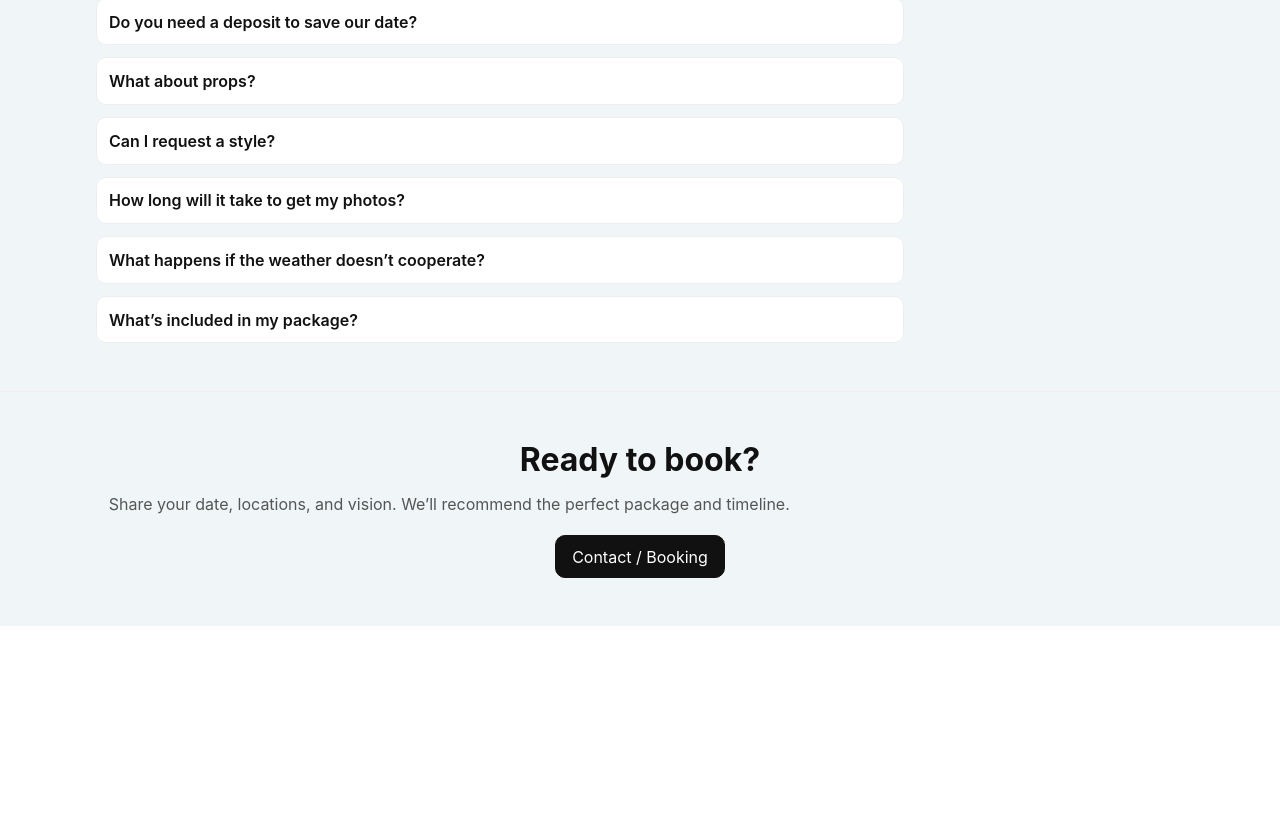
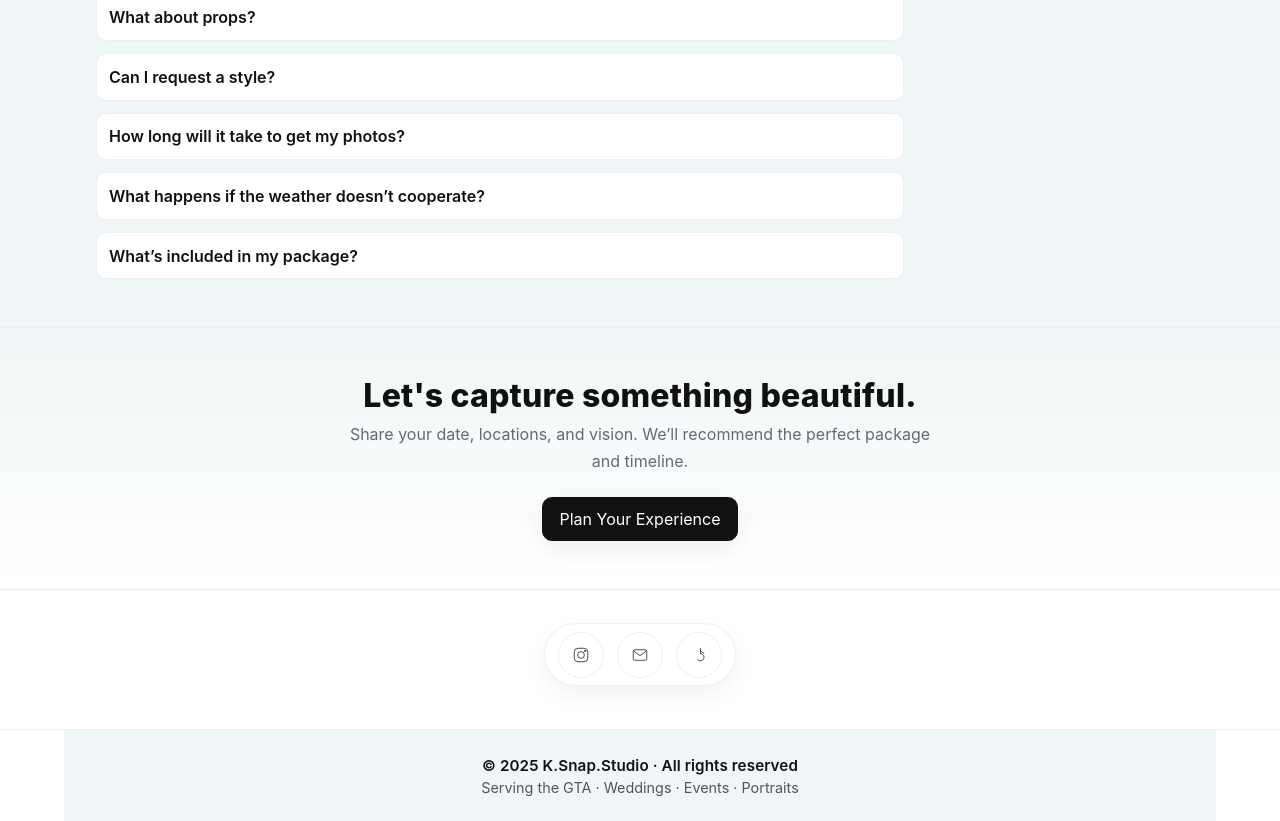
Before and after one commit to ralphdaryn/ksnapstudio, a React (Create React App) app: page / in a window 1280 px wide. Shown: the part 3951-4772 px from the top of the page. Before the commit the page ends 4577 px from the top, so only its background shows below. Built offline with nearby package versions, Linux system fonts and the light colour scheme.

Commit message:
add footer and style main page and layout

```diff
--- a/src/components/Footer/Footer.js
+++ b/src/components/Footer/Footer.js
@@ -1,10 +1,97 @@
+// src/components/Footer/Footer.js
 import "./Footer.scss";
 
-const Footer = () => {
+export default function Footer() {
+  const YEAR = new Date().getFullYear();
+
   return (
-    <footer className="footer">
-      <p>&copy; 2025 KSnap Studio. All rights reserved.</p>
+    <footer className="footer" role="contentinfo">
+      {/* Social (clean, centered) */}
+      <div className="footer__container">
+        <div className="footer__social" aria-label="Social media">
+          <a
+            className="footer__icon"
+            href="https://www.instagram.com/"
+            target="_blank"
+            rel="noreferrer"
+            aria-label="Instagram"
+          >
+            <svg width="18" height="18" viewBox="0 0 24 24" aria-hidden="true">
+              <rect
+                x="3"
+                y="3"
+                width="18"
+                height="18"
+                rx="5"
+                fill="none"
+                stroke="currentColor"
+              />
+              <circle
+                cx="12"
+                cy="12"
+                r="4.5"
+                fill="none"
+                stroke="currentColor"
+              />
+              <circle cx="17.5" cy="6.5" r="1.2" fill="currentColor" />
+            </svg>
+          </a>
+
+          <a
+            className="footer__icon"
+            href="mailto:hello@ksnap.studio"
+            aria-label="Email"
+          >
+            <svg width="18" height="18" viewBox="0 0 24 24" aria-hidden="true">
+              <rect
+                x="3"
+                y="5"
+                width="18"
+                height="14"
+                rx="2"
+                fill="none"
+                stroke="currentColor"
+              />
+              <path d="M4 7l8 6 8-6" fill="none" stroke="currentColor" />
+            </svg>
+          </a>
+
+          <a
+            className="footer__icon"
+            href="https://www.tiktok.com/"
+            target="_blank"
+            rel="noreferrer"
+            aria-label="TikTok"
+          >
+            <svg width="18" height="18" viewBox="0 0 24 24" aria-hidden="true">
+              <path
+                d="M14 3v7.2a4.8 4.8 0 11-4 7.6"
+                fill="none"
+                stroke="currentColor"
+              />
+              <path
+                d="M14 6c1.2 2 3.4 3.2 5 3.2"
+                fill="none"
+                stroke="currentColor"
+              />
+              <circle cx="9.8" cy="17" r="0.01" fill="currentColor" />
+            </svg>
+          </a>
+        </div>
+      </div>
+
+      {/* Divider */}
+      <div className="footer__divider" />
+
+      {/* Legal */}
+      <div className="footer__container footer__legal">
+        <p className="footer__copy">
+          © {YEAR} K.Snap.Studio · All rights reserved
+        </p>
+        <p className="footer__small">
+          Serving the GTA · Weddings · Events · Portraits
+        </p>
+      </div>
     </footer>
   );
-};
-export default Footer;
+}
--- a/src/components/Footer/Footer.scss
+++ b/src/components/Footer/Footer.scss
@@ -0,0 +1,140 @@
+@use "../../styles/partials/mixins" as *;
+
+.footer {
+  /* match Main tokens */
+  --max-w: 1120px;
+  --pad-x: 1rem;
+  --pad-y: 2rem;
+  --bg: #f0f6f7; /* same as .main --bg */
+  --bg-alt: #ffffff; /* same as .main --bg-alt */
+  --ink: #111;
+  --muted: #555;
+  --line: #eee;
+  --radius: 14px;
+  --ring: rgba(2, 132, 199, 0.18);
+
+  background: var(--bg-alt);
+  border-top: 1px solid var(--line);
+
+  &__container {
+    @include container(var(--max-w), var(--pad-x));
+    margin-inline: auto;
+    padding-block: 1.1rem; /* mobile-first */
+
+    @include tablet {
+      padding-block: 1.35rem;
+    }
+    @include desktop {
+      padding-block: 1.6rem;
+    }
+  }
+
+  /* — Social row: centered pill — */
+  &__social {
+    display: flex;
+    flex-direction: row;
+    justify-content: center;
+    align-items: center;
+
+    gap: 0.6rem;
+    margin: 0.35rem auto 0.9rem;
+    padding: 0.35rem 0.5rem;
+
+    background: #fff;
+    border: 1px solid var(--line);
+    border-radius: 999px;
+    box-shadow: 0 8px 20px rgba(0, 0, 0, 0.04);
+    width: fit-content;
+  }
+
+  .footer__icon {
+    display: inline-flex;
+    align-items: center;
+    justify-content: center;
+
+    /* comfortable mobile tap target */
+    width: 40px;
+    height: 40px;
+
+    border-radius: 999px;
+    border: 1px solid var(--line);
+    color: var(--ink);
+    background: #fff;
+
+    transition: transform 120ms ease, background 120ms ease,
+      box-shadow 120ms ease, border-color 120ms ease;
+
+    &:hover {
+      transform: translateY(-1px);
+      background: #fafafa;
+      border-color: #e7e7e7;
+      box-shadow: 0 6px 16px rgba(0, 0, 0, 0.06);
+    }
+
+    &:focus-visible {
+      outline: none;
+      box-shadow: 0 0 0 4px var(--ring);
+    }
+
+    svg {
+      display: block;
+    }
+  }
+
+  /* Divider */
+  &__divider {
+    height: 1px;
+    background: var(--line);
+    opacity: 0.9;
+  }
+
+  /* Legal */
+  &__legal {
+    display: grid;
+    justify-items: center;
+    gap: 0.25rem;
+    text-align: center;
+    background: var(--bg);
+  }
+
+  &__copy {
+    margin: 0;
+    font-size: 0.95rem;
+    color: var(--ink);
+    font-weight: 600;
+    letter-spacing: 0.1px;
+  }
+
+  &__small {
+    margin: 0;
+    font-size: 0.9rem;
+    color: var(--muted);
+  }
+
+  /* — Tablet ≥768px — */
+  @include tablet {
+    &__social {
+      gap: 0.7rem;
+      margin: 0.4rem auto 1rem;
+      padding: 0.4rem 0.65rem;
+    }
+    .footer__icon {
+      width: 42px;
+      height: 42px;
+    }
+  }
+
+  /* — Desktop ≥1280px — */
+  @include desktop {
+    &__social {
+      gap: 0.8rem;
+      margin: 0.5rem auto 1.1rem;
+      padding: 0.45rem 0.8rem;
+      box-shadow: 0 10px 24px rgba(0, 0, 0, 0.05);
+    }
+    .footer__icon {
+      width: 44px;
+      height: 44px;
+    }
+  }
+}
--- a/src/pages/Main/Main.js
+++ b/src/pages/Main/Main.js
@@ -12,6 +12,9 @@ import gp1 from "../../assets/images/gallery1.jpg";
 import gp2 from "../../assets/images/gallery2.jpg";
 import gp3 from "../../assets/images/gallery3.jpg";
 
+// Footer
+import Footer from "../../components/Footer/Footer";
+
 const HERO_SLIDES = [hero1, hero2, hero3];
 
 // Using imported images for preview (no /public paths)
@@ -23,6 +26,11 @@ const GALLERY_PREVIEW = [
 
 const PACKAGE_CATEGORIES = [
   {
+    key: "events",
+    title: "Events",
+    items: ["Birthdays", "Bridal Showers", "Corporate Events"],
+  },
+  {
     key: "weddings",
     title: "Weddings & Engagements",
     items: ["Half-Day Coverage", "Full-Day Coverage", "Engagement Session"],
@@ -31,11 +39,6 @@ const PACKAGE_CATEGORIES = [
     key: "family",
     title: "Family & Maternity",
     items: ["Lifestyle Family Session", "Maternity Session"],
-  },
-  {
-    key: "events",
-    title: "Events",
-    items: ["Birthdays", "Bridal Showers", "Corporate Events"],
   },
   {
     key: "portraits-seasonal",
@@ -111,6 +114,7 @@ export default function Main() {
   const goTo = (idx) => setHeroIndex(idx % HERO_SLIDES.length);
 
   return (
+    <>
       <main className="main">
         {/* HERO */}
         <section className="main__hero">
@@ -130,7 +134,9 @@ export default function Main() {
 
           <div className="main__container">
             <h1 className="main__title">K.Snap.Studio</h1>
-          <p className="main__tagline">Capturing Moments, Creating Memories</p>
+            <p className="main__tagline">
+              Capturing Moments, Creating Memories
+            </p>
             <p className="main__subtitle">
               Weddings • Events • Portraits — serving the GTA with a modern,
               story-driven approach.
@@ -171,10 +177,10 @@ export default function Main() {
           <div className="main__container">
             <h2 className="main__section-title">About KSnap Studio</h2>
             <p className="main__text">
-            Welcome! K.Snap.Studio is my passion for photography — from 2017 to
-            today — focused on telling your story through the lens. With 12+
-            years of customer service and photography, I bring a professional
-            yet personal touch to every project.
+              Welcome! K.Snap.Studio is my passion for photography — from 2017
+              to today — focused on telling your story through the lens. With
+              12+ years of customer service and photography, I bring a
+              professional yet personal touch to every project.
             </p>
             <p className="main__text main__text--em">
               Let’s make magic together.
@@ -213,12 +219,10 @@ export default function Main() {
           </div>
         </section>
 
-      {/* REVIEWS (unchanged testimonial image + captions) */}
+        {/* REVIEWS */}
         <section id="reviews" className="main__section">
           <div className="main__container">
-          <h2 className="main__section-title">
-            Reviews & Testimonials
-          </h2>
+            <h2 className="main__section-title">Reviews & Testimonials</h2>
 
             <div className="main__reviews">
               <ul className="main__quotes">
@@ -322,18 +326,22 @@ export default function Main() {
         {/* CONTACT TEASER */}
         <section id="contact" className="main__section main__section--cta">
           <div className="main__container">
-          <h2 className="main__section-title">Ready to book?</h2>
+            <h2 className="main__section-title">
+              Let's capture something beautiful.
+            </h2>
             <p className="main__text">
-            Share your date, locations, and vision. We’ll recommend the perfect
-            package and timeline.
+              Share your date, locations, and vision. We’ll recommend the
+              perfect package and timeline.
             </p>
           </div>
           <div className="main__container">
             <Link className="main__btn main__btn--primary" to="/contact">
-            Contact / Booking
+              Plan Your Experience
             </Link>
           </div>
         </section>
       </main>
+      <Footer />
+    </>
   );
 }
--- a/src/pages/Main/Main.scss
+++ b/src/pages/Main/Main.scss
@@ -36,9 +36,11 @@
       background: var(--bg);
       border-top-color: var(--line);
     }
+
+    /* CTA section: blend with page background, gentle elevation */
     &--cta {
       text-align: center;
-      background: var(--bg);
+      background: linear-gradient(180deg, var(--bg) 0%, #ffffff 100%);
       border-top: 1px solid var(--line);
     }
 
@@ -72,13 +74,6 @@
     background: var(--bg);
     padding: calc(var(--pad-y) + 0.75rem) 0;
     border-bottom: 1px solid var(--line);
-
-    // @include tablet {
-    //   min-height: 70vh;
-    // }
-    // @include desktop {
-    //   min-height: 76vh;
-    // }
 
     .main__title,
     .main__tagline,
@@ -217,9 +212,7 @@
     color: var(--ink);
   }
 
-  /* ===========================
-              FLEX — PACKAGE CARDS
-              =========================== */
+  /* ——— Packages cards ——— */
   &__cards {
     list-style: none;
     margin: 1rem 0 0;
@@ -279,7 +272,7 @@
     justify-content: center;
     align-items: center;
     flex-direction: column;
-    gap: 2rem;
+    gap: 1rem;
   }
   &__card-note {
     font-size: 0.95rem;
@@ -300,9 +293,7 @@
     }
   }
 
-  /* ===========================
-              FLEX — PORTFOLIO GRID
-              =========================== */
+  /* ——— Gallery ——— */
   &__media-list {
     margin-top: 1rem;
     display: flex;
@@ -344,13 +335,11 @@
     margin-top: 0.75rem;
   }
 
-  /* ===========================
-              FLEX — REVIEWS + TESTIMONIALS
-              =========================== */
+  /* ——— Reviews ——— */
   &__reviews {
     display: flex;
     flex-direction: column;
-    align-items: center; /* center content in section */
+    align-items: center;
     gap: 1rem;
 
     @include desktop {
@@ -360,7 +349,6 @@
     }
   }
 
-  /* CTA card — tablet width 20rem */
   &__reviews-cta {
     background: linear-gradient(180deg, #ffffff 0%, #fafbfc 100%);
     border: 1px solid var(--line);
@@ -400,7 +388,7 @@
     color: #888;
   }
 
-  /* testimonials list as flex (single column) */
+  /* testimonials */
   &__quotes {
     list-style: none;
     margin: 0.5rem 0 0;
@@ -417,7 +405,6 @@
     background: transparent;
   }
 
-  /* Testimonial card */
   &__tcard {
     position: relative;
     display: block;
@@ -427,7 +414,7 @@
     background: #000;
     border: 1px solid var(--line);
     width: 100%;
-    aspect-ratio: 3 / 4; /* mobile: portrait */
+    aspect-ratio: 3 / 4;
 
     @include tablet {
       aspect-ratio: 9 / 6;
@@ -446,7 +433,6 @@
     object-fit: cover;
     object-position: center;
   }
-
   &__tcard-quote {
     position: absolute;
     top: 0.3rem;
@@ -465,7 +451,6 @@
       display: none;
     }
   }
-
   &__tcard-body {
     position: absolute;
     inset: auto 0 0 0;
@@ -479,7 +464,6 @@
       padding: 1.1rem 1.15rem 1.2rem;
     }
   }
-
   &__quote-text {
     margin: 0 0 0.35rem;
     color: #fff;
@@ -514,9 +498,7 @@
     color: rgba(255, 255, 255, 0.92);
   }
 
-  /* ===========================
-              FLEX — FAQ (kept simple)
-              =========================== */
+  /* FAQ */
   &__accordion {
     display: flex;
     flex-direction: column;
@@ -636,3 +618,24 @@
   position: relative;
   z-index: 1000;
 }
+
+/* ——— Polished CTA typography inside the CTA section ——— */
+.main__section--cta .main__section-title {
+  font-weight: 800;
+  letter-spacing: 0.2px;
+  margin-bottom: 0.35rem;
+}
+.main__section--cta .main__text {
+  margin-inline: auto;
+  color: #606c70;
+  max-width: 60ch;
+}
+.main__section--cta .main__btn--primary {
+  margin-top: 0.35rem;
+  box-shadow: 0 10px 24px rgba(0, 0, 0, 0.06);
+  transition: transform 0.12s ease, box-shadow 0.12s ease, filter 0.12s ease;
+}
+.main__section--cta .main__btn--primary:hover {
+  transform: translateY(-1px);
+  filter: brightness(0.98);
+}
--- a/src/pages/Packages/Packages.scss
+++ b/src/pages/Packages/Packages.scss
@@ -26,12 +26,12 @@
     text-align: center;
     display: grid;
     justify-items: center;
-    gap: 0.6rem;
+    gap: 1.5rem;
     margin: 0 0 1.2rem;
 
     @include tablet {
       margin-bottom: 1.6rem;
-      gap: 2rem;
+      gap: 3rem;
     }
     @include desktop {
       margin-bottom: 2rem;
```
Lines whose indentation alone changed are shown as unchanged.
